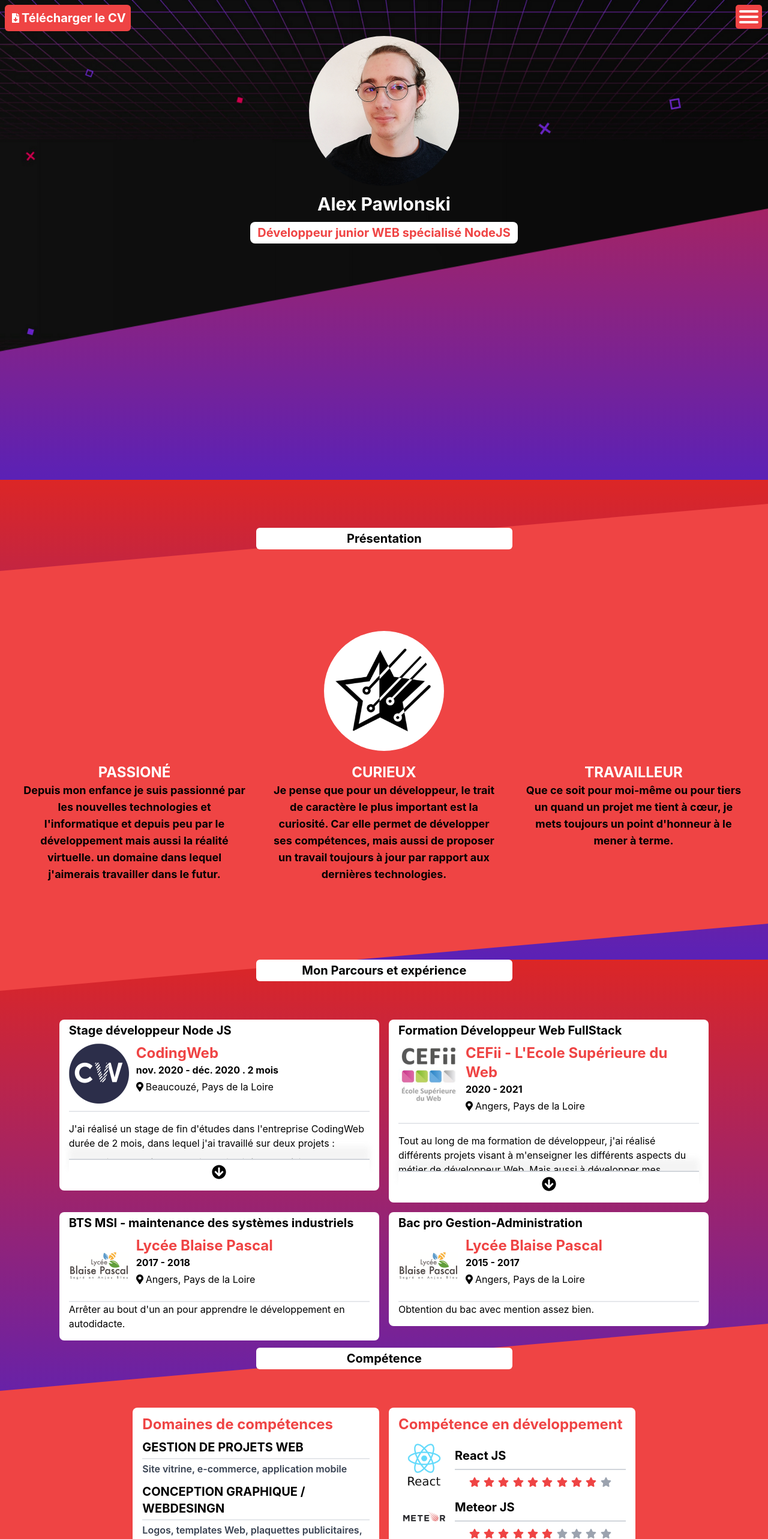
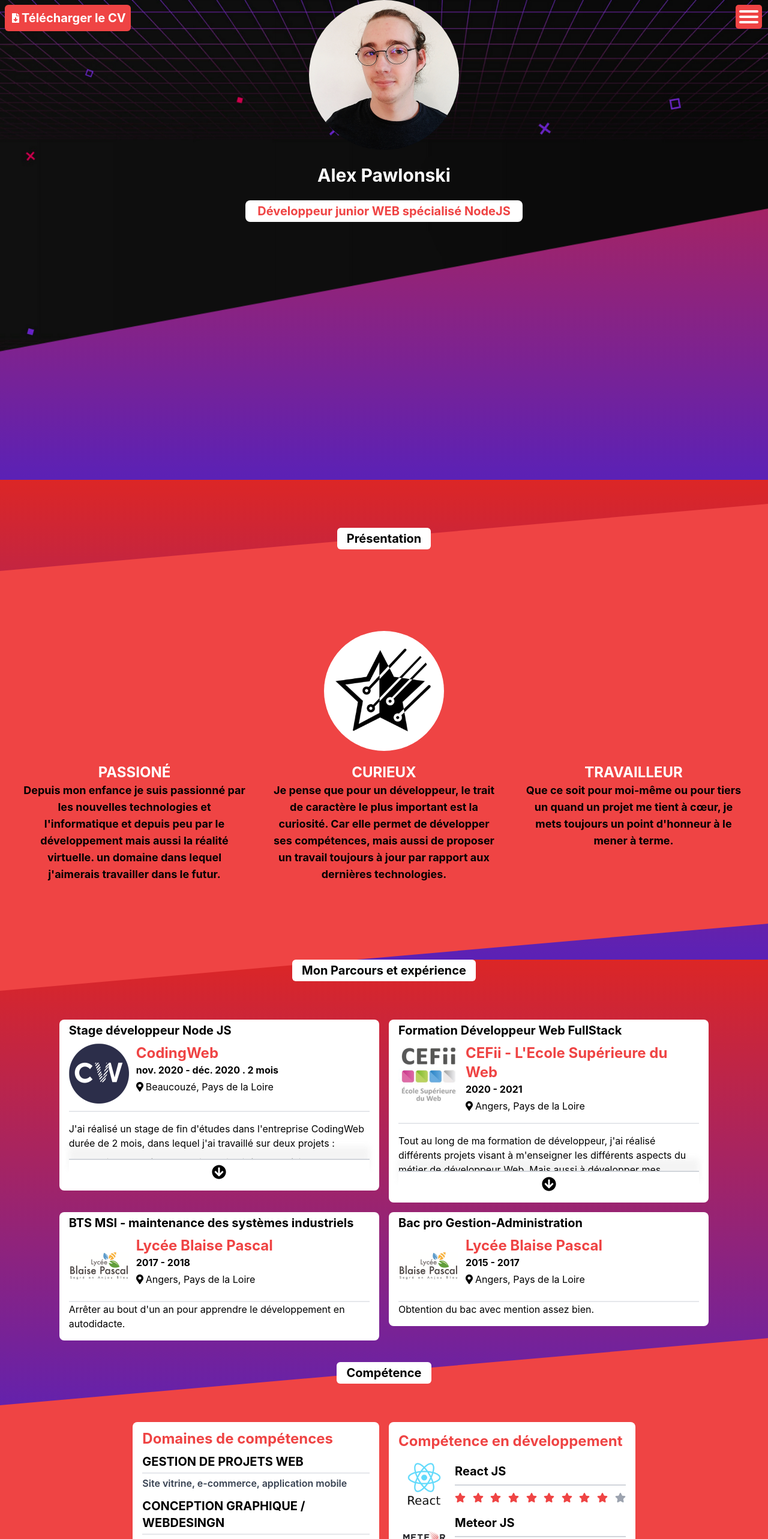
Before and after one commit to AlexPawlonski/Site_CV, a React (Create React App) app: page / in a window 1280 px wide. Shown: the top 2566 px of the page at 60% size. Built offline with nearby package versions, Linux system fonts and the light colour scheme.

Commit message:
update style star en folio

```diff
--- a/src/components/molecules/Course.js
+++ b/src/components/molecules/Course.js
@@ -10,7 +10,7 @@ export const Course = ({ data , ...props }) => {
   console.log(data.dataSection);
   let xp = data.dataSection.xp;
 return(
-  <div className="lg:flex flex-wrap justify-center">
+  <div className="lg:flex flex-wrap justify-center pb-6">
     {xp.map( data => <div className="bg-white rounded-lg p-4 pt-1 m-2 lg:w-5/12 h-full ">
       <div className="mb-2">
         <Title type="h2-b" data={data.type}/>
--- a/src/components/molecules/Description.js
+++ b/src/components/molecules/Description.js
@@ -32,10 +32,9 @@ export const Description = ({ data, view, ...props }) => {
         </Desc>
         <div open={open} style={sectionStyle} onClick={() => setOpen(!open)} className="flex justify-center border-gray-300 border-t-2">
           <Anim open={open} className="cursor-pointer mt-2">
-            <FontAwesomeIcon icon={faArrowCircleDown } className=" text-2xl"/>
+            <FontAwesomeIcon icon={faArrowCircleDown } className=" text-2xl "/>
           </Anim>
         </div>
-
       </div>
     )
   }else{
--- a/src/components/molecules/Info.js
+++ b/src/components/molecules/Info.js
@@ -10,7 +10,7 @@ return(
       </div>
       <div className="flex flex-col md:flex-row justify-center font-bold text-lg">
         {data.dataSlide.textSlide.map( data =>
-          <div className="m-5 md:w-1/3">
+          <div className="m-5 md:w-1/3 ">
             <Title type="h3-w" data={data.title}/>
             <div>
               <p>{data.text}</p>
--- a/src/components/molecules/InfoProject.js
+++ b/src/components/molecules/InfoProject.js
@@ -45,17 +45,17 @@ if (data) {
             <div className="">
               <SlideShow data={data.dataProject.carouselImg}/>
             </div>
-            <div className="sm:flex justify-around ml-auto mr-auto mt-2">
-                <div className="mx-2 w-full">
-                    <div className="border-gray-600 border-b pb-1 ">
+            <div className="sm:flex justify-around ml-auto mr-auto mt-4">
+                <div className="mx-2 flex flex-wrap content-between">
+                    <div>
                         <div className="pb-2">
                           <Title type="h2" data={"Travail réalisé sur le projet"} />
                         </div>
-                        <div>
+                        <div className="pb-4">
                             {data.dataProject.desc.map( data => <p className="p-1">{data}</p>)}
                         </div>
                     </div>
-                    <ul>
+                    <ul  className="border-gray-600 border-t py-4 w-full flex flex-col content-around">
                         {data.dataProject.tabWork.map( data => <li className="flex items-center my-1"><FontAwesomeIcon className="m-1 text-xl" icon={faBusinessTime}/> <p className="ml-2">{data}</p> </li>)}
                     </ul>
                 </div>
--- a/src/components/molecules/PannelProject.js
+++ b/src/components/molecules/PannelProject.js
@@ -18,7 +18,7 @@ return(
                     <Title type="h2" data={data.title}/>
                 </div>
                 <div className="pb-1">
-                   <Title type="h3" data={data.subTitle}/>
+                    <Title type="h3" data={data.subTitle}/>
                 </div>
             </div>
         </div>
--- a/src/components/molecules/PannelSkill.js
+++ b/src/components/molecules/PannelSkill.js
@@ -19,7 +19,7 @@ export const PannelSkill = ({ data , ...props }) => {
 
     return(
         <div className="bg-white rounded-lg p-4 pt-1 m-2 pb-6" >
-            <div className="flex align-baseline my-2">
+            <div className="flex align-baseline my-3 titleSkill">
                <Title type="h2" data={data.titlesection}/>
             </div>
             <div>
@@ -28,11 +28,11 @@ export const PannelSkill = ({ data , ...props }) => {
                         <div className="m-2">
                         { <Img type="skill" data={data.imgSkill} />}
                         </div>
-                        <div className="w-full pt-3 flex flex-col ml-2 justify-center">
+                        <div className="w-full flex flex-col ml-2 justify-center">
                             <div className="border-gray-300 border-b-2 pb-2">
                                <Title type="h3" data={data.title}/>
                             </div>
-                            <div className="flex w-10/12 items-center justify-between m pt-1 mt-1 ml-auto mr-auto">
+                            <div className="flex w-full items-center justify-between m pt-1 mt-1">
                                 {funcLvl(data.lvl).map( data => {
                                     if(data){
                                         return(
--- a/src/components/molecules/Portfolio.js
+++ b/src/components/molecules/Portfolio.js
@@ -12,7 +12,7 @@ export const Portfolio = ({ data , ...props }) => {
   }
 
 return(
-  <div className="flex flex-col justify-center pb-6">
+  <div className="flex flex-col justify-center pb-8">
     <div className="w-full">
       <InfoProject data={info} fClosePopUp={closePopUp}/>
     </div>
--- a/src/components/organism/Header.js
+++ b/src/components/organism/Header.js
@@ -16,14 +16,16 @@ export const Header = ({ data , ...props }) => {
   }
   return (
     <header id="home" style={sectionStyle} className="md:bg-cover h-screen mb-20 bg-no-repeat">
-      <div className="float-left m-2" style={{zIndex:"200"}}>
+      <div className="float-left m-2 fixed transform hover:scale-105 duration-100" style={{zIndex:"200"}}>
         <DlButton data="Télécharger le CV"/>
       </div>
       <Parallax y={[0, 100]}>
         <div className="w-full flex flex-col items-center">
           <Img type="user" data={data.ProfilImg}/>
-          <Title type="h1-w" data={data.name}/>
-          <div className="bg-white px-3 py-1 rounded-lg">
+          <div className="m-3">
+            <Title type="h1-w" data={data.name}/>
+          </div>
+          <div className="bg-white px-5 py-1 rounded-lg">
             <Title type="h3-red" data={data.subTitle}/>
           </div>
         </div>
--- a/src/components/organism/Main.js
+++ b/src/components/organism/Main.js
@@ -1,7 +1,7 @@
 import React from 'react';
-import Pannel from '../molecules/Pannel.js'
-import Title from '../atoms/Title.js'
-import { Parallax } from 'react-scroll-parallax';
+import Pannel from '../molecules/Pannel.js';
+import Title from '../atoms/Title.js';
+
 export const Main = ({ data , ...props }) => {
   const Data = data;
   return(
@@ -26,14 +26,11 @@ export const Main = ({ data , ...props }) => {
           return (
             <section className=" w-full flex flex-col items-center transform -skew-y-5 mb-5" style={sectionStyle}>
                 <div className="transform skew-y-5 flex flex-col items-center w-full">
-                  <Parallax x={[8, 0]} className=" md:w-2/6">
                     <div id={data.value} className="px-4 mb-10 text-center bg-white p-1 transform -translate-y-4 z-0 rounded-md">
                       <Title type="h2-b" data={data.title}/>
                     </div>
-                  </Parallax>
                   <Pannel data={data}/>
                 </div>
-
             </section>
           )
         }
--- a/src/index.css
+++ b/src/index.css
@@ -35,3 +35,8 @@ ul{
 li{
   list-style: none;
 }
+@media (min-width: 768px) {
+  .titleSkill{
+    width: 450px;
+  }
+}
```
Also changed, not shown: 1 other file (tests, documents, lock files or other folders).
